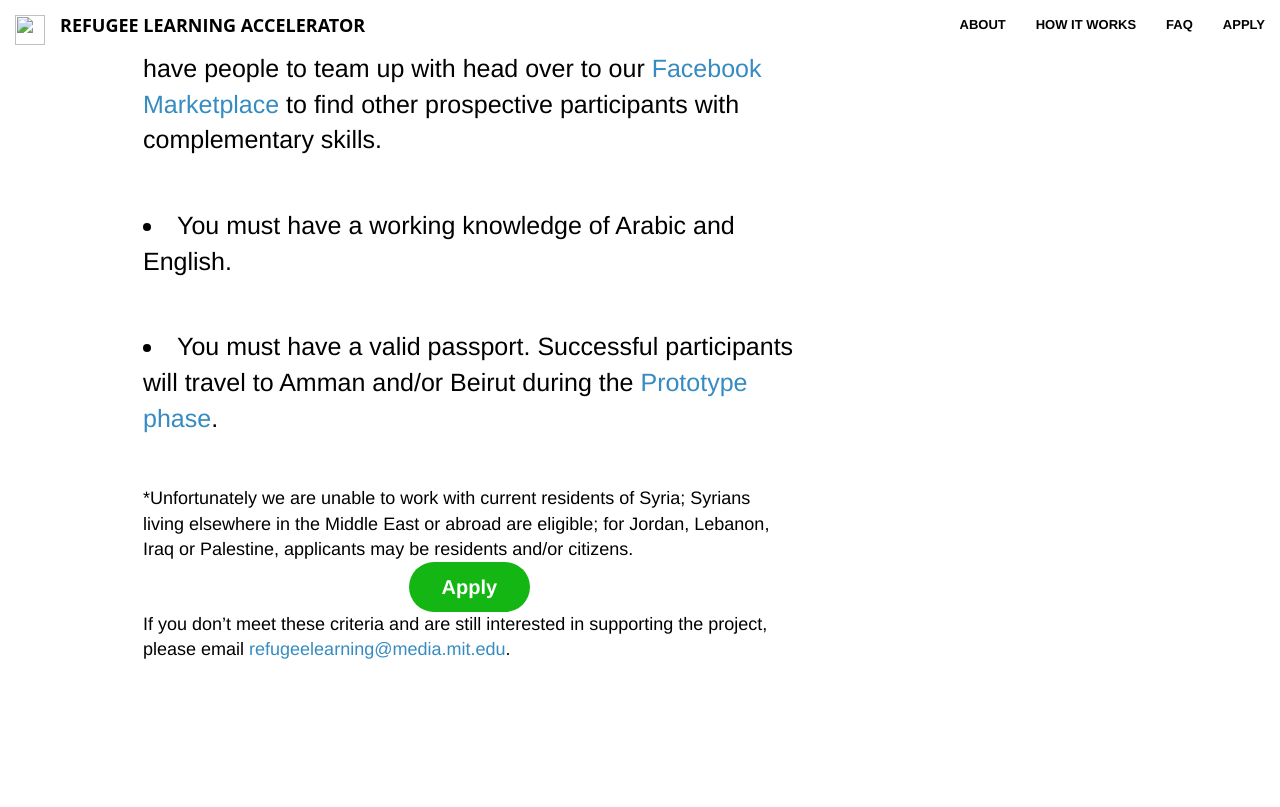
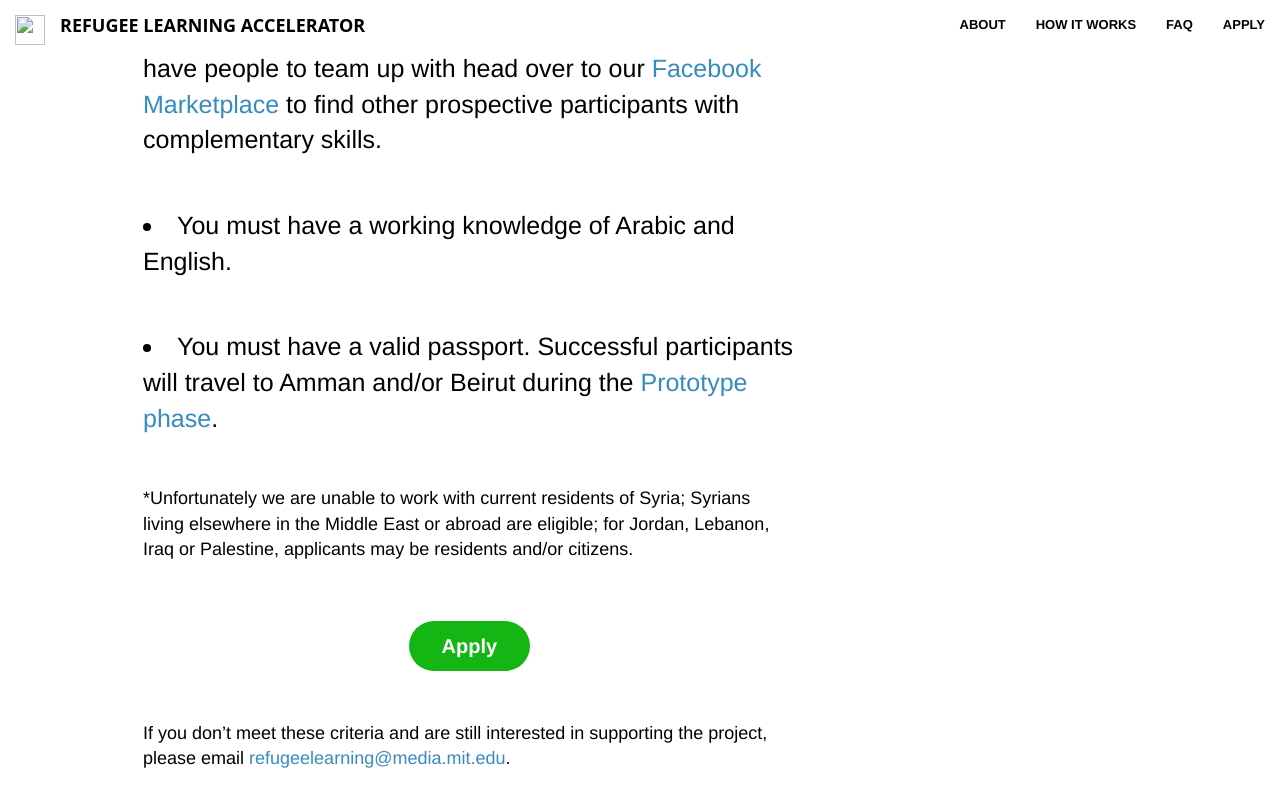
Before and after one commit to Refugee-Learning-Accelerator/Refugee-Learning-Accelerator.github.io, a Jekyll site: the page apply/index.html, which Jekyll copies as it is, in a window 1280 px wide and 900 px high, scrolled down 989 px. Shown: the top 807 px of the window. Built offline with Jekyll 4.4.1, drawn with Linux system fonts in a browser that asks for light colours; nearby versions of some CDN libraries.

Commit message:
Update index.html

```diff
--- a/apply/index.html
+++ b/apply/index.html
@@ -67,11 +67,11 @@
 			<p style="font-size: 18px; line-height:1.4em;">*Unfortunately we are unable to work with current residents of Syria; Syrians living elsewhere in the Middle East or abroad are eligible; for Jordan, Lebanon, Iraq or Palestine, applicants may be residents and/or citizens.</p>
 
 			    <p style="text-align: center;">
-			<a class="typeform-share button" href="https://mllearning.typeform.com/to/csIHTi" data-mode="popup" style="display:inline-block;text-decoration:none;background-color:#13b613;color:white;cursor:pointer;font-family:Helvetica,Arial,sans-serif;font-size:20px;line-height:50px;text-align:center;margin:0;height:50px;padding:0px 33px;border-radius:25px;max-width:100%;white-space:nowrap;overflow:hidden;text-overflow:ellipsis;font-weight:bold;-webkit-font-smoothing:antialiased;-moz-osx-font-smoothing:grayscale;" data-submit-close-delay="0" target="_blank">Apply </a> <script> (function() { var qs,js,q,s,d=document, gi=d.getElementById, ce=d.createElement, gt=d.getElementsByTagName, id="typef_orm_share", b="https://embed.typeform.com/"; if(!gi.call(d,id)){ js=ce.call(d,"script"); js.id=id; js.src=b+"embed.js"; q=gt.call(d,"script")[0]; q.parentNode.insertBefore(js,q) } })() </script>
+			<br><br><a class="typeform-share button" href="https://mllearning.typeform.com/to/csIHTi" data-mode="popup" style="display:inline-block;text-decoration:none;background-color:#13b613;color:white;cursor:pointer;font-family:Helvetica,Arial,sans-serif;font-size:20px;line-height:50px;text-align:center;margin:0;height:50px;padding:0px 33px;border-radius:25px;max-width:100%;white-space:nowrap;overflow:hidden;text-overflow:ellipsis;font-weight:bold;-webkit-font-smoothing:antialiased;-moz-osx-font-smoothing:grayscale;" data-submit-close-delay="0" target="_blank">Apply </a> <script> (function() { var qs,js,q,s,d=document, gi=d.getElementById, ce=d.createElement, gt=d.getElementsByTagName, id="typef_orm_share", b="https://embed.typeform.com/"; if(!gi.call(d,id)){ js=ce.call(d,"script"); js.id=id; js.src=b+"embed.js"; q=gt.call(d,"script")[0]; q.parentNode.insertBefore(js,q) } })() </script>
 			    </p>
 
 			    <p style="font-size: 18px; line-height:1.4em;">
-			If you don’t meet these criteria and are still interested in supporting the project, please email <a class="class2" href="mailto:refugeelearning@media.mit.edu">refugeelearning@media.mit.edu</a>.
+			<br><br>If you don’t meet these criteria and are still interested in supporting the project, please email <a class="class2" href="mailto:refugeelearning@media.mit.edu">refugeelearning@media.mit.edu</a>.
 			</p>
 
 
```
